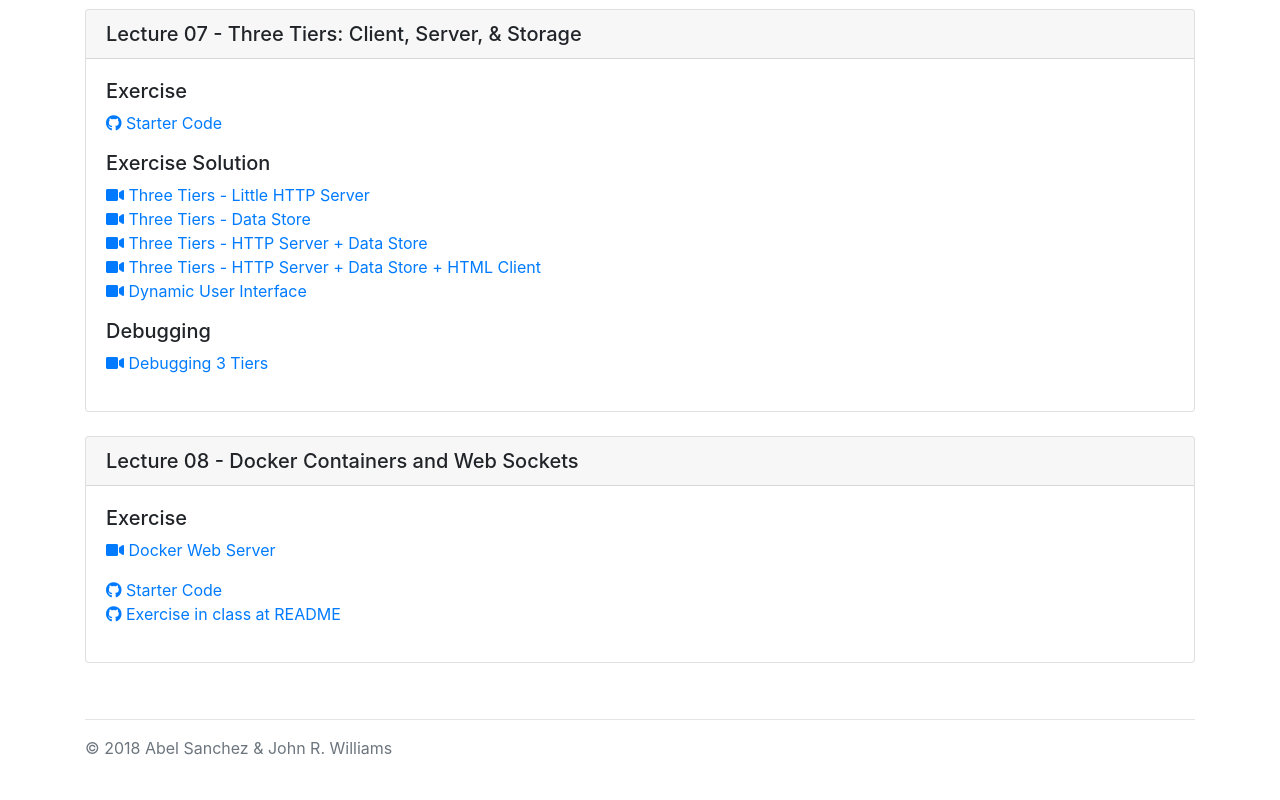
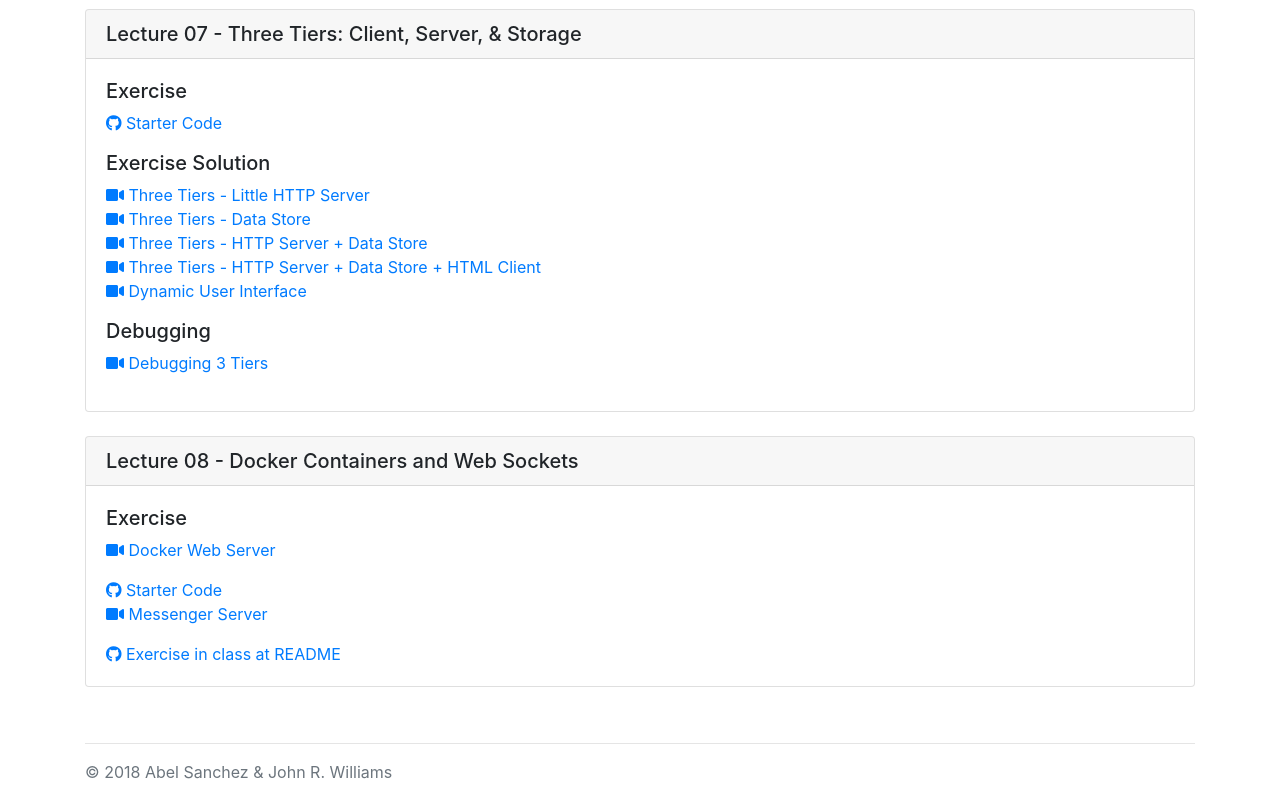
Before and after one commit to jonescev/mit-act-12, a plain HTML site: page index.html in a window 1280 px wide. Shown: the part 4015-4815 px from the top of the page. Before the commit the page ends 4791 px from the top, so only its background shows below. Drawn offline with nearby package versions, Linux system fonts and the light colour scheme.

Commit message:
L08 rev3

```diff
--- a/index.html
+++ b/index.html
@@ -484,13 +484,19 @@
                   <i class="fas fa-video"></i> Docker Web Server
               </a>
             </p>
+
+
             <a href="https://github.com/johntango/dockerwebserver">
                   <i class="fab fa-github"></i> Starter Code
               </a><p>
-
+              <a href="https://youtu.be/WV9sSfdWnRM">
+                  <i class="fas fa-video"></i> Messenger Server
+              </a>
+            </p>
               <a href="https://github.com/johntango/messageserver">
                   <i class="fab fa-github"></i> Exercise in class at README
               </a>
+
           </div>
         </div>
       <!-- ----------- Lecture Template - keep here for reference -----------
```
